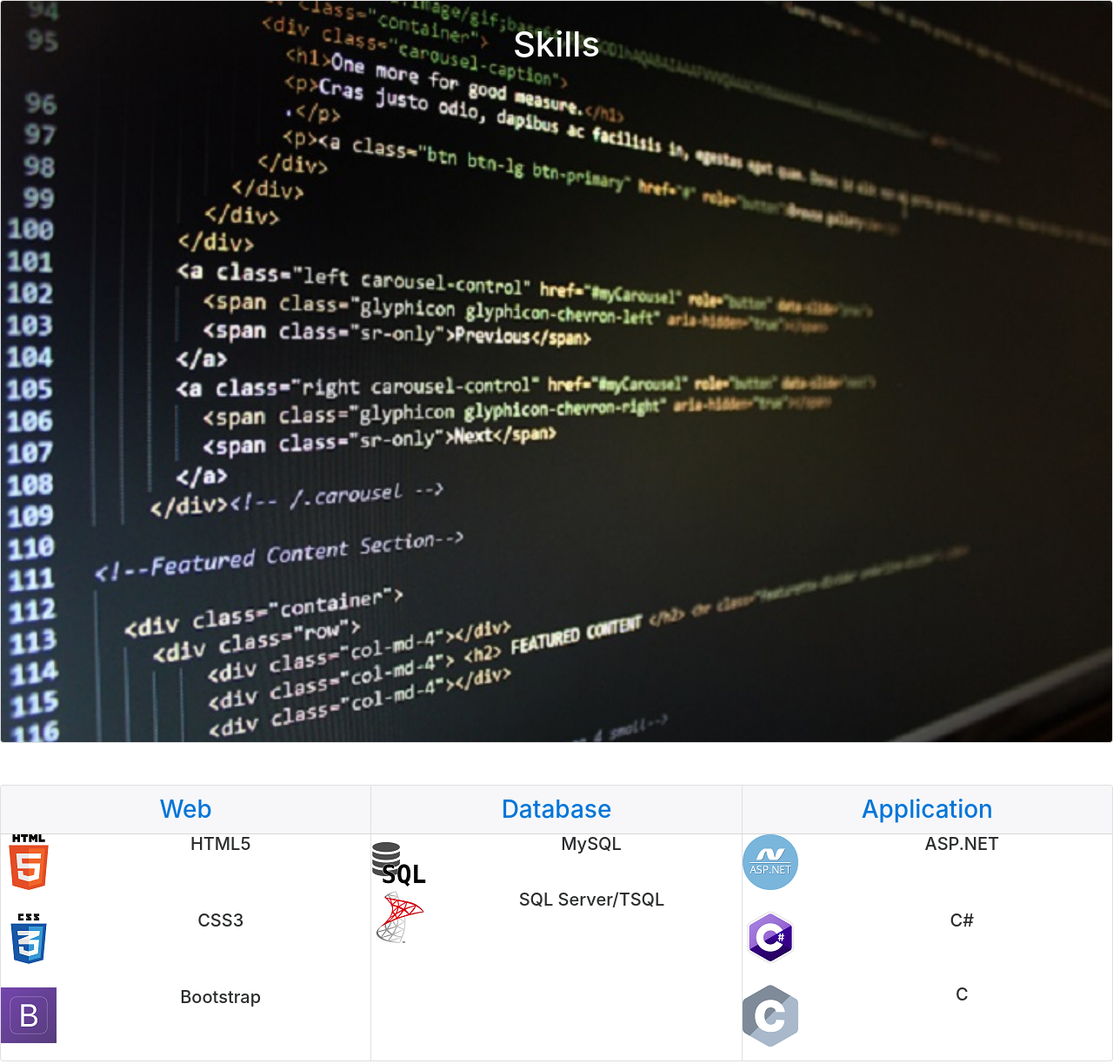
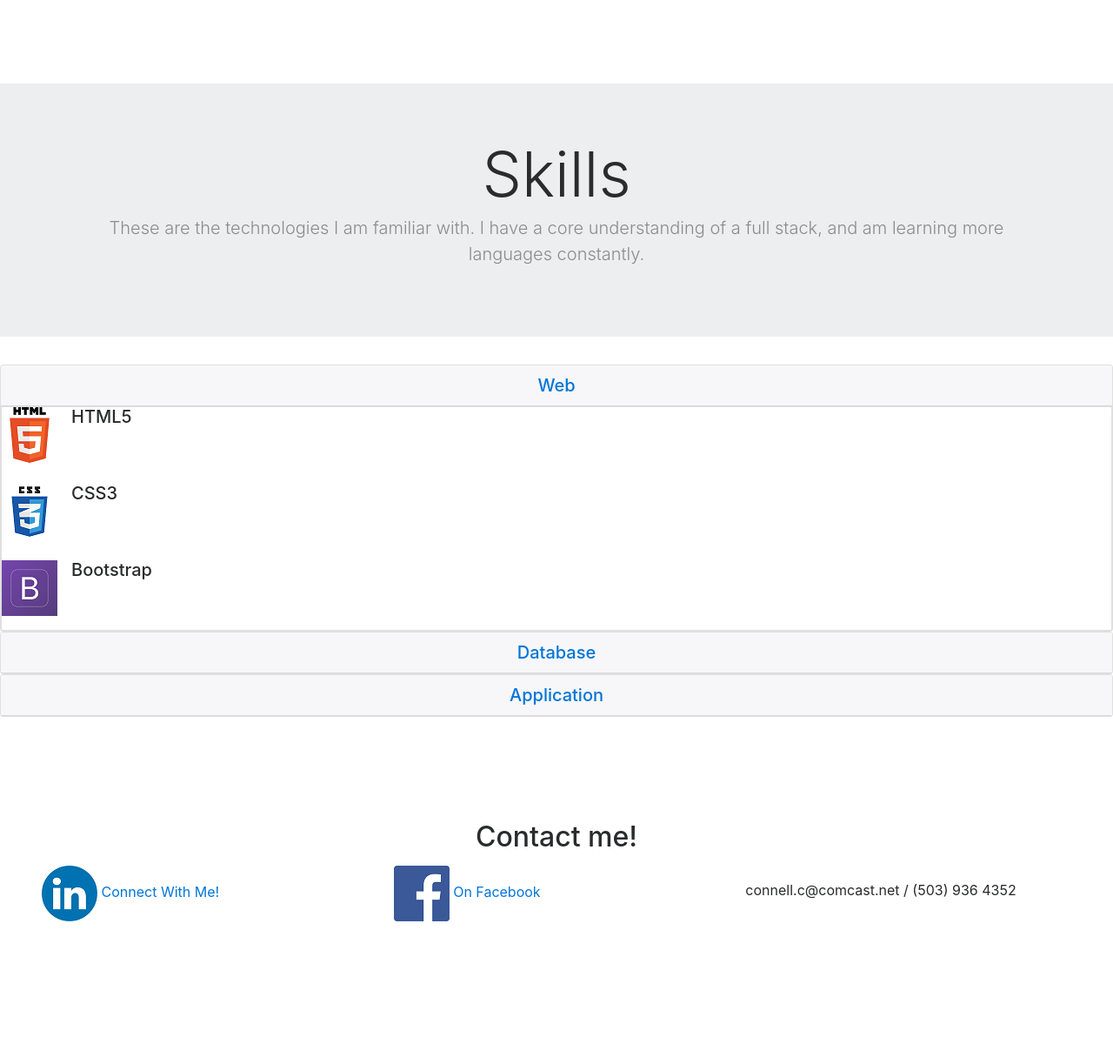
Before and after one commit to ChrisConnell1/ChrisConnell1.github.io, a plain HTML site: page index.html in a window 1280 px wide. Shown: the part 2008-3231 px from the top of the page at 87% size. After the commit the page ends 3115 px from the top, so only its background shows below. Drawn offline with nearby package versions, Linux system fonts and the light colour scheme.

Commit message:
Create accordion for skills
Cards in "skills" are in accordion collapse div. Change picture to jumbotron. Center email address. JS to center nav anchor. Add fade on subtext for skills jumbotron.

```diff
--- a/css/webpage.css
+++ b/css/webpage.css
@@ -10,6 +10,9 @@
 	background-color: #407fe5;
 }
 
+#server:hover{
+	background-color: #407ef5;
+}
 
 #buff:hover{
 	color: #407fe5;
@@ -29,6 +32,13 @@
 	cursor: pointer;
 }
 
-#server:hover{
-	background-color: #407ef5;
-}
+#undertext {
+   opacity: .5;
+   transition: opacity .25s ease-in-out;
+   -moz-transition: opacity .25s ease-in-out;
+   -webkit-transition: opacity .25s ease-in-out;
+   }
+
+#undertext:hover {
+   opacity: 1;
+  }
--- a/index.html
+++ b/index.html
@@ -9,8 +9,14 @@
 		<!-- Bootstrap CSS -->
 		<link rel="stylesheet" href="https://maxcdn.bootstrapcdn.com/bootstrap/4.0.0-alpha.6/css/bootstrap.min.css" integrity="sha384-rwoIResjU2yc3z8GV/NPeZWAv56rSmLldC3R/AZzGRnGxQQKnKkoFVhFQhNUwEyJ" crossorigin="anonymous">
 		<link rel="stylesheet" href="./css/webpage.css">
+
+		<script>
+			var shiftWindow = function() { scrollBy(0, -50) };
+			window.addEventListener("hashchange", shiftWindow);
+			function load() { if (window.location.hash) shiftWindow(); }
+		</script>
 	</head>
-	<body id="home">
+	<body onload="load()" id="home">
 
 	<!-- Navigation -->
 	<nav class="navbar navbar-toggleable-md fixed-top navbar-light" style="background-color: #407fe5;">
@@ -93,20 +99,32 @@
 			</div>
 		</div>
 	</div>
+	<br><br><br><br>
   <!-- /Projects -->
 
-  <!-- Skills-->
+  <!-- Skills
+	** Not sure about this here... Thinking just a container with title, projects already has picture. **
+
 	<div class="card text-white my-5" id="skills">
 		<img class="card-img" src="./img/skills.jpeg" alt="Card image">
 		<div class="card-img-overlay">
-			<h1 class="card-title text-center my-2">Skills</h1>
+			<h1 class="card-title text-center my-3">Skills</h1>
+		</div>
+	</div> -->
+	<div class="jumbotron jumbotron-fluid text-center">
+		<div class="container">
+			<div id="hoverme">
+				<h1 class="display-3">Skills</h1>
+			</div>
+			<p class="lead" id="undertext">These are the technologies I am familiar with. I have a core understanding of a full stack, and am learning more languages constantly.</p>
 		</div>
 	</div>
 
+	<!-- Kind of a mess... The titles "web", "database", "application" are centered in different container than the listed elements
 	<div class="card-group text-center">
 		<div class="card" style="width: 20rem;">
-			<div class="card-header text-primary h3">
-				Web
+			<div class="card-header text-primary h3 pl-5">
+				Web Development
 			</div>
 			<ul class="list-unstyled">
 				<li class="media" id="html">
@@ -130,8 +148,8 @@
 			</ul>
 		</div>
 		<div class="card" style="width: 20rem;">
-			<div class="card-header text-primary h3">
-				Database
+			<div class="card-header text-primary h3 pl-5">
+				Database Management
 			</div>
 				<ul class="list-unstyled">
 					<li class="media" id="html">
@@ -141,7 +159,7 @@
 						</div>
 					</li>
 					<li class="media" id="html">
-						<img class="mr-3" src="./img/sqlserver.png" alt="Generic placeholder image">
+						<img class="mr-3" src="./img/sqlserver.png" alt="./img/sqlserver.png">
 						<div class="media-body">
 							<h5 class="mt-0 mb-1">SQL Server/TSQL</h5>
 						</div>
@@ -149,7 +167,7 @@
 				</ul>
 		</div>
 	  <div class="card" style="width: 20rem;">
-		<div class="card-header text-primary h3">
+		<div class="card-header text-primary h3 pl-6">
 				Application
 		</div>
 			<ul class="list-unstyled">
@@ -174,9 +192,141 @@
 			</ul>
 		</div>
 	</div>
-  <!-- /Skills-->
 
-  <!--Contact-->
+   /Skills
+
+  <div class="card-group text-center">
+		<div class="card" style="width: 20rem;">
+			<div class="card-header text-primary h3 pl-5">
+				Web Development
+			</div>
+			<ul class="list-unstyled">
+				<li class="media" id="html">
+					<img class="mr-3" src="./img/html.png" alt="Generic placeholder image">
+					<div class="media-body">
+						<h5 class="mt-0 mb-1">HTML5</h5>
+					</div>
+				</li>
+				<li class="media my-4" id="css">
+					<img class="mr-3" src="./img/css.png" alt="Generic placeholder image">
+					<div class="media-body">
+						<h5 class="mt-0 mb-1">CSS3</h5>
+					</div>
+				</li>
+				<li class="media" id="boot">
+					<img class="mr-3" src="./img/bootstrap.png" alt="Generic placeholder image">
+					<div class="media-body">
+						<h5 class="mt-0 mb-1">Bootstrap</h5>
+					</div>
+				</li>
+			</ul>
+		</div>
+	</div>  -->
+
+
+  <!--New skills section... Might try centering elements rather than left-justify a list? **** -->
+
+  <div id="accordion" role="tablist">
+  <div class="card">
+    <div class="card-header text-center" role="tab" id="headingOne">
+      <h5 class="mb-0">
+        <a data-toggle="collapse" href="#collapseOne" aria-expanded="false" aria-controls="collapseOne">
+          Web
+        </a>
+      </h5>
+    </div>
+
+    <div id="collapseOne" class="collapse show" role="tabpanel" aria-labelledby="headingOne" data-parent="#accordion">
+        <div class="card-group">
+			<div class="card" style="width: 20rem;">
+				<ul class="list-unstyled">
+					<li class="media" id="html">
+						<img class="mr-3" src="./img/html.png" alt="Generic placeholder image">
+						<div class="media-body">
+							<h5 class="mt-0 mb-1">HTML5</h5>
+						</div>
+					</li>
+					<li class="media my-4" id="css">
+						<img class="mr-3" src="./img/css.png" alt="Generic placeholder image">
+						<div class="media-body">
+							<h5 class="mt-0 mb-1">CSS3</h5>
+						</div>
+					</li>
+					<li class="media" id="boot">
+						<img class="mr-3" src="./img/bootstrap.png" alt="Generic placeholder image">
+						<div class="media-body">
+							<h5 class="mt-0 mb-1">Bootstrap</h5>
+						</div>
+					</li>
+				</ul>
+			</div>
+		</div>
+    </div>
+  </div>
+  <div class="card">
+	<div class="card-header text-center" role="tab" id="headingTwo">
+	  <h5 class="mb-0">
+		<a class="collapsed" data-toggle="collapse" href="#collapseTwo" aria-expanded="false" aria-controls="collapseTwo">
+		  Database
+		</a>
+	  </h5>
+	</div>
+	<div id="collapseTwo" class="collapse" role="tabpanel" aria-labelledby="headingTwo" data-parent="#accordion">
+			<div class="card">
+				<ul class="list-unstyled">
+					<li class="media" id="html">
+						<img class="mr-3" src="./img/sql.png" alt="Generic placeholder image">
+						<div class="media-body">
+							<h5 class="mt-0 mb-1">MySQL</h5>
+						</div>
+					</li>
+					<li class="media" id="html">
+						<img class="mr-3" src="./img/sqlserver.png" alt="./img/sqlserver.png">
+						<div class="media-body">
+							<h5 class="mt-0 mb-1">SQL Server/TSQL</h5>
+						</div>
+					</li>
+				</ul>
+			</div>
+	</div>
+  </div>
+	<div class="card">
+		<div class="card-header text-center" role="tab" id="headingThree">
+			<h5 class="mb-0">
+				<a class="collapsed" data-toggle="collapse" href="#collapseThree" aria-expanded="false" aria-controls="collapseThree">
+				Application
+				</a>
+			</h5>
+		</div>
+		<div id="collapseThree" class="collapse" role="tabpanel" aria-labelledby="headingThree" data-parent="#accordion">
+
+			<ul class="list-unstyled">
+				<li class="media" id="html">
+					<img class="mr-3" src="./img/asp.png" alt="Generic placeholder image">
+					<div class="media-body">
+						<h5 class="mt-0 mb-1">ASP.NET</h5>
+					</div>
+				</li>
+				<li class="media my-4" id="css">
+					<img class="mr-3" src="./img/csharp.png" alt="Generic placeholder image">
+					<div class="media-body">
+						<h5 class="mt-0 mb-1">C#</h5>
+					</div>
+				</li>
+				<li class="media" id="boot">
+					<img class="mr-3" src="./img/c.png" alt="Generic placeholder image">
+					<div class="media-body">
+						<h5 class="mt-0 mb-1">C</h5>
+					</div>
+				</li>
+			</ul>
+		</div>
+	</div>
+    </div>
+
+
+
+  <!--Contact--><br><br><br>
 	<div class="container-fluid my-5 px-5" id="contact">
 	<h2 class="text-center">Contact me!</h2>
 		<div class="row my-3">
@@ -188,8 +338,8 @@
 				<img src="./img/fb.png">
 				<a href="https://www.facebook.com/ChrisConnell91">On Facebook</a>
 			</div>
-			<div class="col-sm">
-				connell.c@comcast.net
+			<div class="col-sm pt-3">
+				connell.c@comcast.net / (503) 936 4352
 			</div>
 		</div>
 	</div>
@@ -199,5 +349,13 @@
 	<script src="https://code.jquery.com/jquery-3.2.1.slim.min.js" integrity="sha384-KJ3o2DKtIkvYIK3UENzmM7KCkRr/rE9/Qpg6aAZGJwFDMVNA/GpGFF93hXpG5KkN" crossorigin="anonymous"></script>
 	<script src="https://cdnjs.cloudflare.com/ajax/libs/popper.js/1.12.3/umd/popper.min.js" integrity="sha384-vFJXuSJphROIrBnz7yo7oB41mKfc8JzQZiCq4NCceLEaO4IHwicKwpJf9c9IpFgh" crossorigin="anonymous"></script>
 	<script src="https://maxcdn.bootstrapcdn.com/bootstrap/4.0.0-beta.2/js/bootstrap.min.js" integrity="sha384-alpBpkh1PFOepccYVYDB4do5UnbKysX5WZXm3XxPqe5iKTfUKjNkCk9SaVuEZflJ" crossorigin="anonymous"></script>
+	<!-- Was hoping to have a hover slide in effect here***
+	<script>
+		$( "#hoverme" ).click(function() {
+			$( "#undertext" ).slideDown( "slow", function() {
+			// Animation complete.
+			});
+		});
+	</script>  -->
   </body>
 </html>
```
